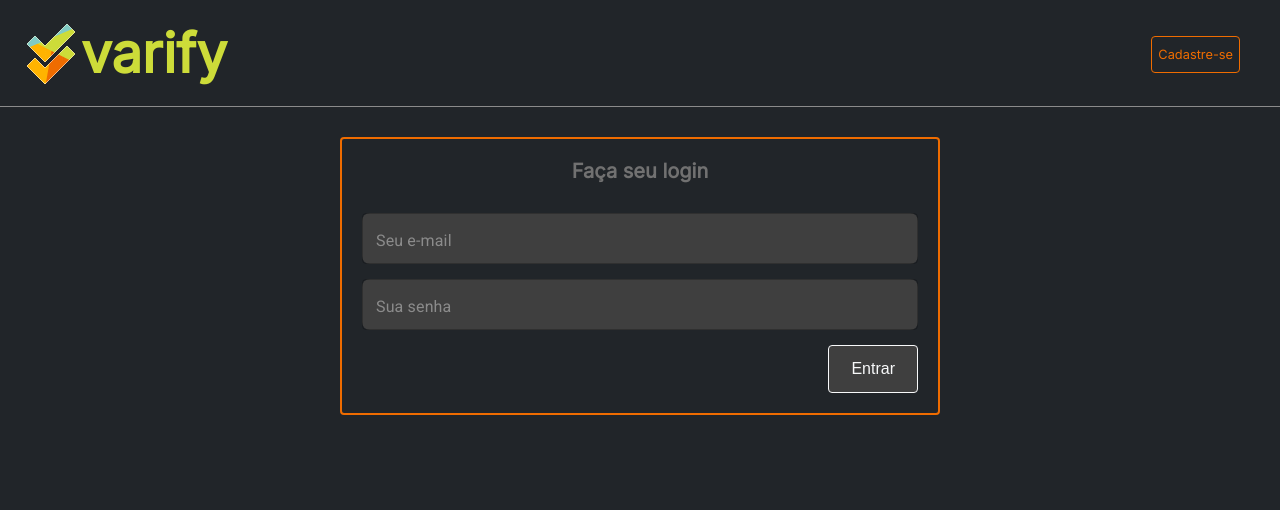
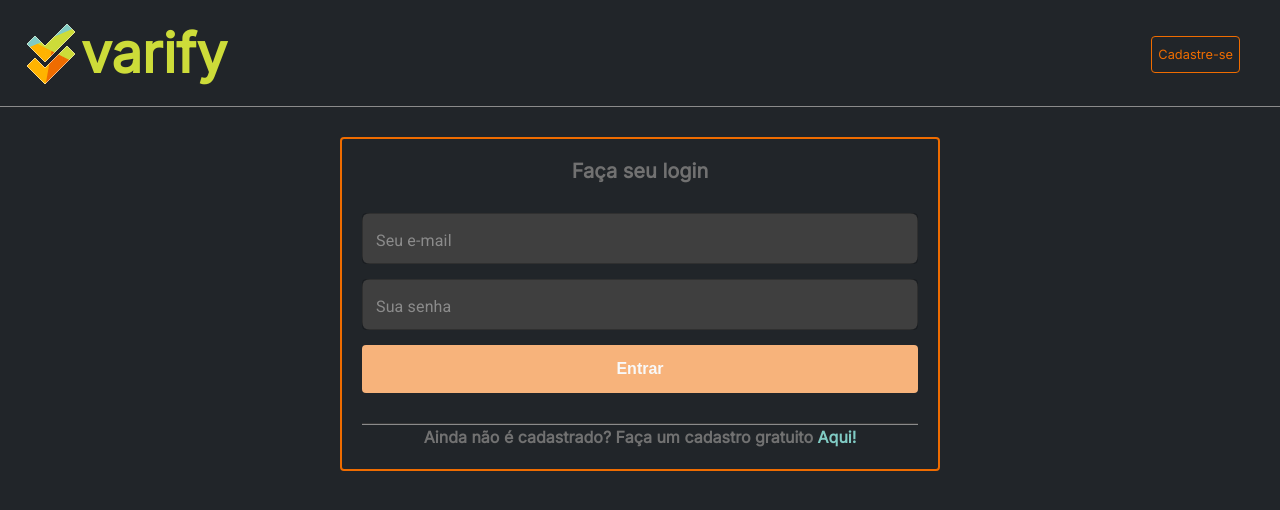
Before and after one commit to kenzieColors/nicole_equipe2_varify, a React (Vite) app: page /login in a window 1280 px wide. Shown: the top 510 px of the page. Built offline with nearby package versions, Linux system fonts and the light colour scheme.

Commit message:
fix: title box field container css

```diff
--- a/src/components/Forms/Input/style.ts
+++ b/src/components/Forms/Input/style.ts
@@ -21,7 +21,6 @@ export const StyledTextField = styled(TextField)`
   input {
     background-color: #3f3f3f;
     border-radius: 8px;
-    /* width: 100%; */
 
     padding: 14px 12px;
   }
--- a/src/components/Forms/LoginForm/index.tsx
+++ b/src/components/Forms/LoginForm/index.tsx
@@ -1,10 +1,10 @@
 import { useContext } from "react";
 import { SubmitHandler, useForm } from "react-hook-form";
+import { Link } from "react-router-dom";
 import { ILoginFormValues } from "../../../providers/@types";
 import { UserContext } from "../../../providers/UserContext";
-import Header from "../../Header";
 import Input from "../Input";
-import StyledLoginForm from "./style";
+import { StyledLoginForm } from "./style";
 
 const LoginForm = () => {
   const { userLogin } = useContext(UserContext);
@@ -21,7 +21,6 @@ const LoginForm = () => {
 
   return (
     <>
-      {/* <Header /> */}
       <StyledLoginForm onSubmit={handleSubmit(submit)}>
         <Input label="Seu e-mail" type="email" register={register("email")} />
         <Input
@@ -30,6 +29,11 @@ const LoginForm = () => {
           register={register("password")}
         />
         <button type="submit">Entrar</button>
+
+        <p>
+          Ainda não é cadastrado? Faça um cadastro gratuito{" "}
+          <Link to="/register" className="styledLink">Aqui!</Link>
+        </p>
       </StyledLoginForm>
     </>
   );
--- a/src/components/Forms/LoginForm/style.ts
+++ b/src/components/Forms/LoginForm/style.ts
@@ -1,6 +1,6 @@
 import styled from "styled-components";
 
-const StyledLoginForm = styled.form`
+export const StyledLoginForm = styled.form`
   display: flex;
   flex-direction: column;
   gap: 15px;
@@ -9,21 +9,31 @@ const StyledLoginForm = styled.form`
   button {
     height: 48px;
     padding: 10px 22px;
-    background-color: var(--grey-300);
-    border: 1px solid var(--grey-0);
+    background-color: var(--color-sec-orange);
+    border: none;
     border-radius: var(--radius-default);
     color: var(--grey-0);
-    font-weight: 500;
+    font-weight: 600;
     font-size: 1rem;
-    width: fit-content;
-    align-self: flex-end;
+    width: 100%;
 
     :hover{
-      background-color: #F8F9FA50;
-      border: 1px solid #F8F9FA50;
-      color: var(--grey-200);
+      filter: brightness(0.9);
+      color: var(--color-brand-4);
+    }
+  }
+
+  p{
+    font-size: 1rem;
+    font-weight: var(--font-weight-2);
+    color: var(--grey-500);
+    margin-top: 15px;
+    border-top: 2px groove var(--grey-600);
+    line-height: 150%;
+    text-align: center;
+
+    .styledLink{
+      color: var(--color-brand-1);
     }
   }
 `;
-
-export default StyledLoginForm;
--- a/src/components/Forms/RegisterForm/index.tsx
+++ b/src/components/Forms/RegisterForm/index.tsx
@@ -55,9 +55,9 @@ const RegisterForm = () => {
         <button type="submit">Cadastre-se</button>
 
         <p>
-          Já tem uma conta?
+          Já tem uma conta? Faça seu login {""}
           <Link className="styledLink" to="/login">
-            Login
+            Aqui!
           </Link>
         </p>
       </StyledRegisterForm>
--- a/src/components/Forms/RegisterForm/style.ts
+++ b/src/components/Forms/RegisterForm/style.ts
@@ -1,5 +1,4 @@
 import styled from "styled-components";
-import { Link } from "react-router-dom";
 
 const StyledRegisterForm = styled.form`
   display: flex;
@@ -10,19 +9,17 @@ const StyledRegisterForm = styled.form`
   button {
     height: 48px;
     padding: 10px 22px;
-    background-color: var(--grey-300);
-    border: 1px solid var(--grey-0);
+    background-color: var(--color-sec-orange);
+    border: none;
     border-radius: var(--radius-default);
     color: var(--grey-0);
-    font-weight: 500;
+    font-weight: 600;
     font-size: 1rem;
-    width: fit-content;
-    align-self: center;
+    width: 100%;
 
     :hover{
-      background-color: #F8F9FA50;
-      border: 1px solid #F8F9FA50;
-      color: var(--grey-200);
+      filter: brightness(0.9);
+      color: var(--color-brand-4);
     }
   }
 
--- a/src/pages/LandingPage/index.tsx
+++ b/src/pages/LandingPage/index.tsx
@@ -53,8 +53,7 @@ const LandingPage = () => {
         </h2>
 
         <p>
-          a plataforma que vai revolucionar a maneira como você cria variáveis
-          de estilização.
+          a plataforma que vai otimizar a maneira de criar variáveis de estilização.
         </p>
       </StyledSection>
 
@@ -122,8 +121,6 @@ const LandingPage = () => {
             <Input label="Radius 3" id="radiusSize-3" type="number"></Input>
           </VarForm>
         </div>
-        {/* <div className="lowerForms"> */}
-        {/* </div> */}
 
         <fieldset className="titleBoxField">
           <legend>Váriaveis globais</legend>
--- a/src/pages/LandingPage/style.ts
+++ b/src/pages/LandingPage/style.ts
@@ -11,6 +11,8 @@ export const StyledMain = styled.main`
 
   display: flex;
   flex-direction: column;
+
+  position: relative;
 
   .upperForms {
     display: flex;
@@ -26,15 +28,6 @@ export const StyledMain = styled.main`
     width: 100%;
   }
 
-  /* .lowerForms {
-    display: flex;
-    flex-direction: column;
-  } */
-
-  /* .lowerForms > fieldset {
-    width: 100%;
-  } */
-
   @media (min-width: 769px) {
     flex-wrap: wrap;
 
@@ -48,9 +41,6 @@ export const StyledMain = styled.main`
     .upperForms > div {
       width: 100%;
     }
-    /* .lowerForms > fieldset {
-      width: 28%;
-    } */
   }
 
   @media (min-width: 1000px) {
@@ -73,18 +63,19 @@ export const StyledMain = styled.main`
 
     font-weight: var(--font-weight-3);
 
+    min-width: 48%;
+
     .containerButtons {
-    display: flex;
-    flex-direction: column;
-    gap: 15px;
-    margin-top: 15px;
-  }
+      display: flex;
+      flex-direction: column;
+      gap: 15px;
+      margin-top: 15px;
+    }
 
     @media (min-width: 769px) {
-      position: fixed;
-      width: 36%;
+      position: sticky;
       top: 294px;
-      right: 5%;
+      right: 0;
 
       legend {
         font-size: 1.2rem;
@@ -138,6 +129,4 @@ export const StyledSection = styled.section`
     max-width: 1000px;
     margin: 20px auto 0;
   }
-
-
 `;
```
